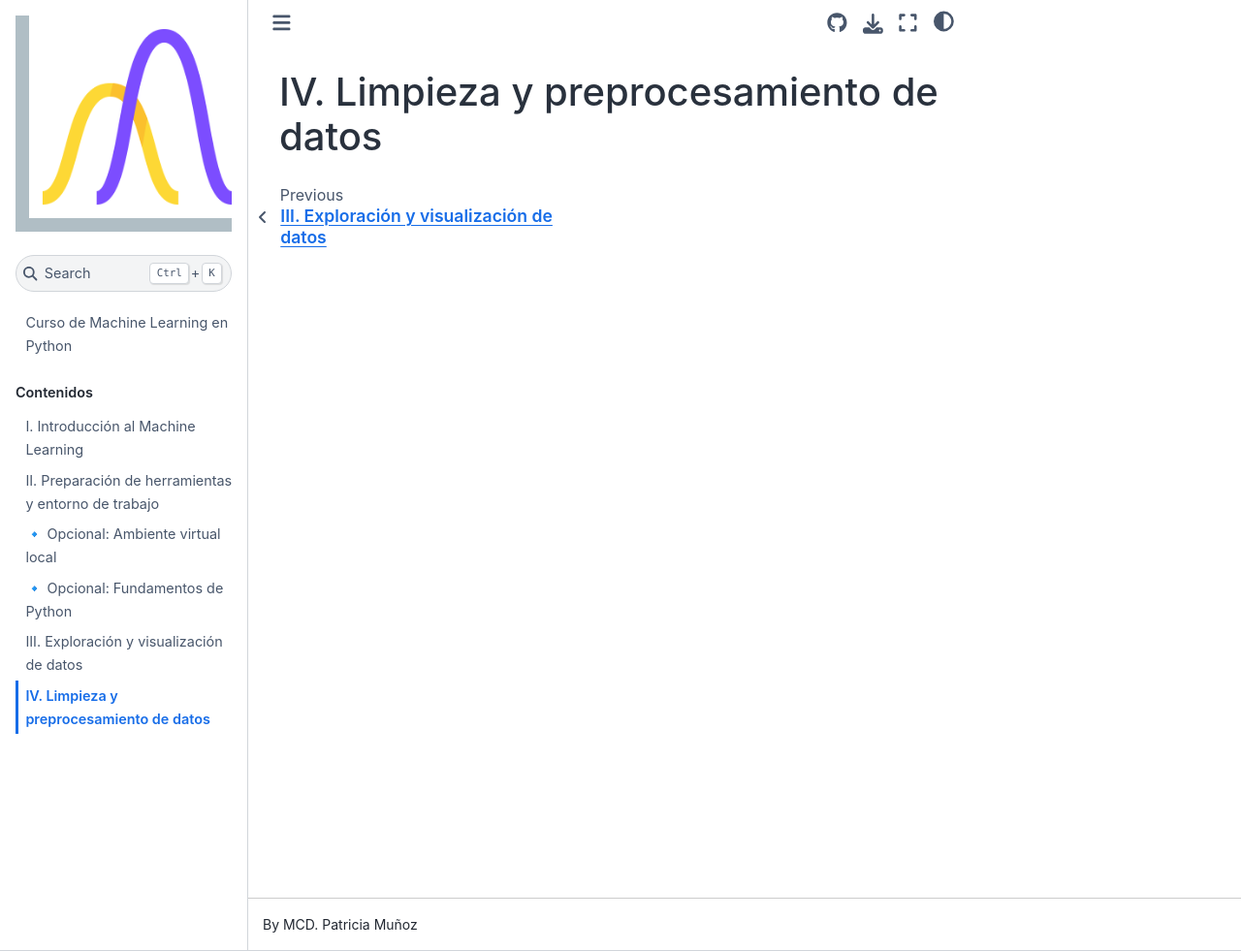
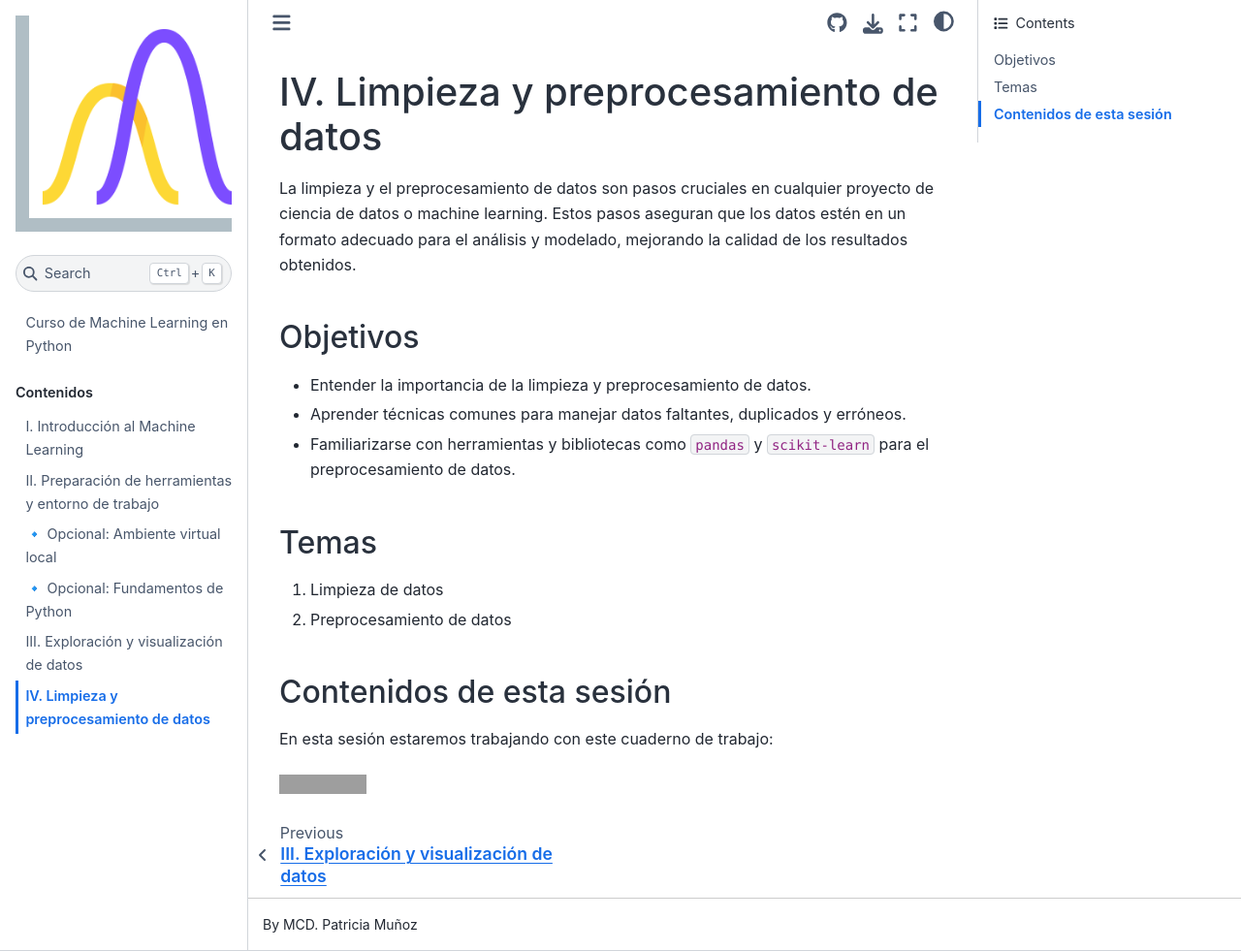
Before and after one commit to patymunoz/curso-machine-learning-python, a Sphinx documentation site: the page built from docs/guia/limpieza_preprocesamiento.md, in a window 1280 px wide and 981 px high. Shown: the whole window at 97% size. Built offline with Sphinx 7.4.7 and the Sphinx Book theme 1.1.4, drawn with Linux system fonts in a browser that asks for light colours; grey boxes are pictures that could not be loaded.

Commit message:
integrar ipynb limpieza preprocesamiento

```diff
--- a/docs/guia/limpieza_preprocesamiento.md
+++ b/docs/guia/limpieza_preprocesamiento.md
@@ -1 +1,20 @@
 # IV. Limpieza y preprocesamiento de datos
+
+La limpieza y el preprocesamiento de datos son pasos cruciales en cualquier proyecto de ciencia de datos o machine learning. Estos pasos aseguran que los datos estén en un formato adecuado para el análisis y modelado, mejorando la calidad de los resultados obtenidos.
+
+## Objetivos
+
+- Entender la importancia de la limpieza y preprocesamiento de datos.
+- Aprender técnicas comunes para manejar datos faltantes, duplicados y erróneos.
+- Familiarizarse con herramientas y bibliotecas como `pandas` y `scikit-learn` para el preprocesamiento de datos.
+
+## Temas
+
+1. Limpieza de datos
+2. Preprocesamiento de datos
+
+## Contenidos de esta sesión
+
+En esta sesión estaremos trabajando con este cuaderno de trabajo:
+
+[![Abrir en Colab](https://colab.research.google.com/assets/colab-badge.svg)](https://colab.research.google.com/github/patymunoz/curso-machine-learning-python/blob/main/notebooks/limpieza_preprocesamiento.ipynb)
```
Also changed, not shown: docs/guia/exploracion_visualizacion.md (+1 -1 lines), 2 other files.
